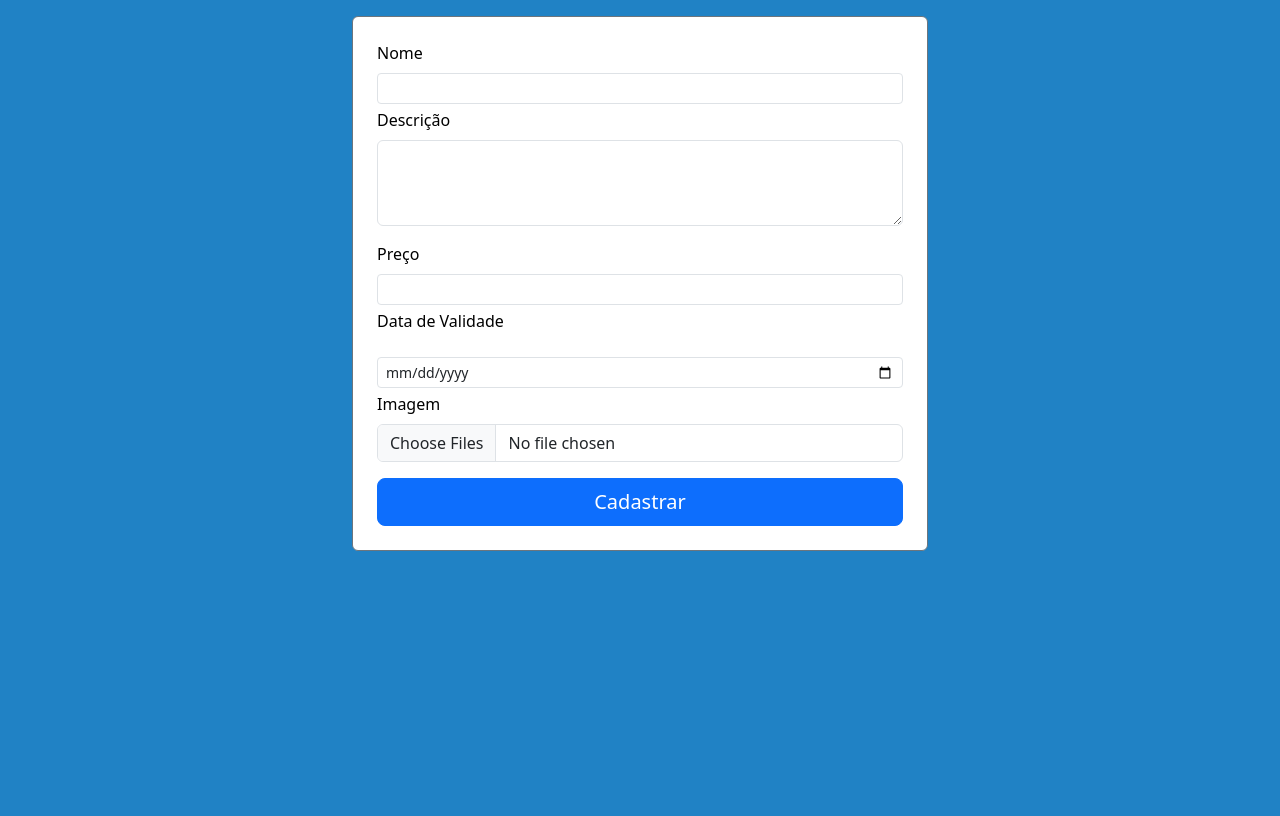
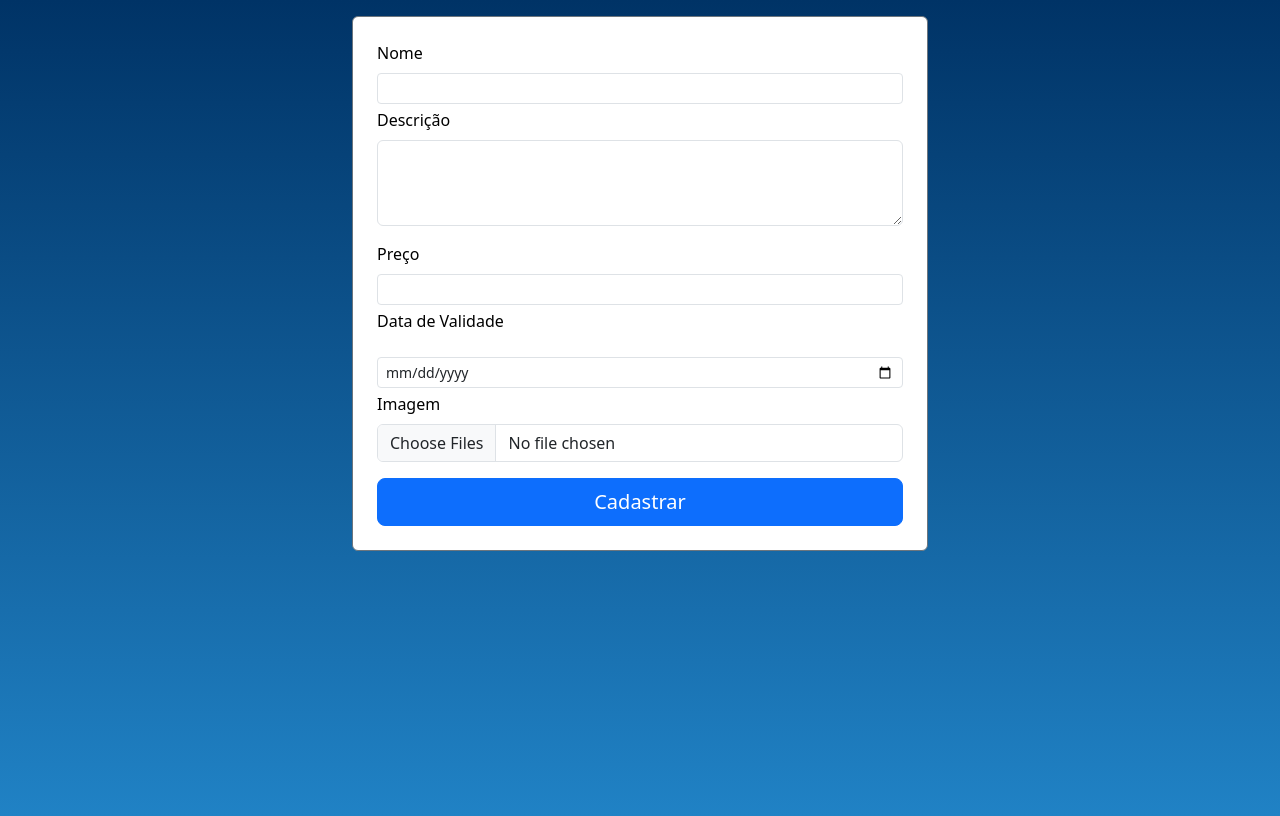
Before and after one commit to viniciusdomg/Supermercado, a Spring app: template premium/src/main/resources/templates/EditarProduto.html in a window 1280 px wide. Before the commit the page ends 551 px from the top, so only its background shows below. Run offline with Thymeleaf, Linux system fonts and the light colour scheme; the template is opened without the code that fills it, so the values that code supplies are empty.

Commit message:
Finalizando tela principal

```diff
--- a/premium/src/main/resources/templates/CadastroUsuario.html
+++ b/premium/src/main/resources/templates/CadastroUsuario.html
@@ -9,6 +9,12 @@
     <link href="https://fonts.googleapis.com/css2?family=Kanit:ital,wght@0,100;0,200;0,300;0,400;0,500;0,600;0,700;0,800;0,900;1,100;1,200;1,300;1,400;1,500;1,600;1,700;1,800;1,900&display=swap" rel="stylesheet">
 </head>
 <style>
+    body {
+        margin: 0;
+        height: 100vh;
+        background: linear-gradient(to bottom, #003366, #2082c5); /* Gradiente do mais escuro para o mais claro */
+    }
+
     .kanit-font {
         font-family: 'Kanit', sans-serif;
     }
--- a/premium/src/main/resources/templates/EditarProduto.html
+++ b/premium/src/main/resources/templates/EditarProduto.html
@@ -5,6 +5,13 @@
     <title>Premium</title>
     <link href="https://cdn.jsdelivr.net/npm/bootstrap@5.3.3/dist/css/bootstrap.min.css" rel="stylesheet" integrity="sha384-QWTKZyjpPEjISv5WaRU9OFeRpok6YctnYmDr5pNlyT2bRjXh0JMhjY6hW+ALEwIH" crossorigin="anonymous">
 </head>
+<style>
+    body {
+        margin: 0;
+        height: 100vh;
+        background: linear-gradient(to bottom, #003366, #2082c5); /* Gradiente do mais escuro para o mais claro */
+    }
+</style>
 <body style="background-color: #2082c5">
 <div class="container mt-3" style="max-width: 600px">
     <div class="text-light p-4 rounded border border-secondary" style="background: white">
--- a/premium/src/main/resources/templates/ItensDeletados.html
+++ b/premium/src/main/resources/templates/ItensDeletados.html
@@ -5,6 +5,11 @@
     <title>Premium</title>
     <link href="https://cdn.jsdelivr.net/npm/bootstrap@5.3.3/dist/css/bootstrap.min.css" rel="stylesheet" integrity="sha384-QWTKZyjpPEjISv5WaRU9OFeRpok6YctnYmDr5pNlyT2bRjXh0JMhjY6hW+ALEwIH" crossorigin="anonymous">
     <style>
+        body {
+            margin: 0;
+            height: 100vh;
+            background: linear-gradient(to bottom, #003366, #2082c5); /* Gradiente do mais escuro para o mais claro */
+        }
         .content-wrapper {
             background-color: white;
             padding: 20px;
--- a/premium/src/main/resources/templates/ListaProdutos.html
+++ b/premium/src/main/resources/templates/ListaProdutos.html
@@ -5,6 +5,12 @@
     <title>Premium</title>
     <link href="https://cdn.jsdelivr.net/npm/bootstrap@5.3.3/dist/css/bootstrap.min.css" rel="stylesheet" integrity="sha384-QWTKZyjpPEjISv5WaRU9OFeRpok6YctnYmDr5pNlyT2bRjXh0JMhjY6hW+ALEwIH" crossorigin="anonymous">
     <style>
+        body {
+            margin: 0;
+            height: 100vh;
+            background: linear-gradient(to bottom, #003366, #2082c5); /* Gradiente do mais escuro para o mais claro */
+        }
+
         .content-wrapper {
             background-color: white;
             padding: 20px;
--- a/premium/src/main/resources/templates/Login.html
+++ b/premium/src/main/resources/templates/Login.html
@@ -9,6 +9,12 @@
     <link href="https://fonts.googleapis.com/css2?family=Kanit:ital,wght@0,100;0,200;0,300;0,400;0,500;0,600;0,700;0,800;0,900;1,100;1,200;1,300;1,400;1,500;1,600;1,700;1,800;1,900&display=swap" rel="stylesheet">
 </head>
 <style>
+    body {
+        margin: 0;
+        height: 100vh;
+        background: linear-gradient(to bottom, #003366, #2082c5); /* Gradiente do mais escuro para o mais claro */
+    }
+
     .kanit-font {
         font-family: 'Kanit', sans-serif;
     }
--- a/premium/src/main/resources/templates/fragments/Header.html
+++ b/premium/src/main/resources/templates/fragments/Header.html
@@ -40,9 +40,6 @@
                 <div class="col-md-3">
                     <div class="header-logo">
                         <p style="color: white; font-size: 50px; font-weight: bold;">PREMIUM</p>
-                        <a href="#" class="logo">
-                            <img src="./img/logo.png" alt="">
-                        </a>
                     </div>
                 </div>
                 <!-- Barra de pesquisa -->
--- a/premium/src/main/resources/templates/fragments/HeaderAuxiliar.html
+++ b/premium/src/main/resources/templates/fragments/HeaderAuxiliar.html
@@ -27,9 +27,6 @@
                 <div class="col-md-3">
                     <div class="header-logo">
                         <p style="color: white; font-size: 50px; font-weight: bold;">PREMIUM</p>
-                        <a href="#" class="logo">
-                            <img src="./img/logo.png" alt="">
-                        </a>
                     </div>
                 </div>
                 <!-- conteudo central -->
```
